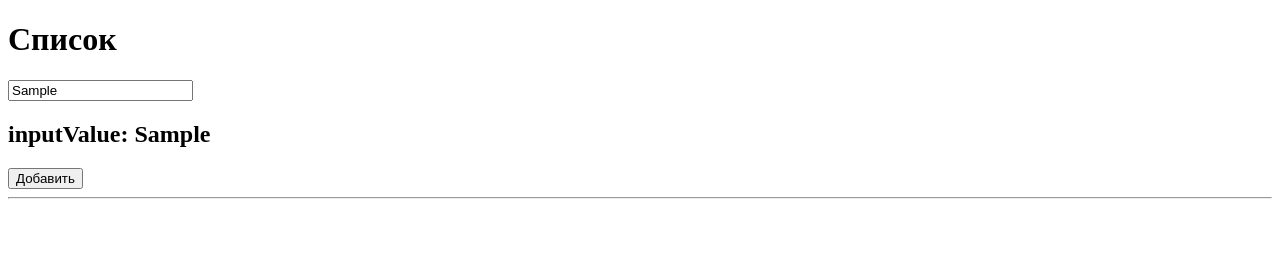
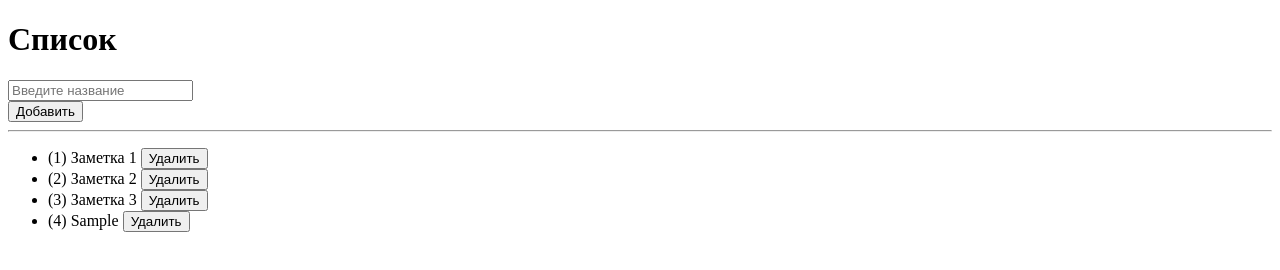
Before and after one commit to Gebezul/vueJS, a plain HTML site: page index.html in a window 1280 px wide. Both pictures are taken after typing "Sample" into the empty fields and a click on the button "Добавить". Drawn offline with nearby package versions, Linux system fonts and the light colour scheme.

Commit message:
4 june test

```diff
--- a/app.js
+++ b/app.js
@@ -3,12 +3,20 @@ const App = {
       return {
         placeholderString: 'Введите название',
         title: 'Список',
-        inputValue: ''
+        inputValue: '',
+        notes: ['Заметка 1', 'Заметка 2', 'Заметка 3']
       }
     },
     methods: {
       inputChangeHandler(event) {
         this.inputValue = event.target.value
+     },
+     addNewNote () {
+      this.notes.push(this.inputValue)
+      this.inputValue = ''
+     },
+     removeNote() {
+      this.notes.splice(index, 1)
      }
     }
   }
--- a/index.html
+++ b/index.html
@@ -16,11 +16,17 @@
             v-bind:placeholder="placeholderString"
             v-bind:value="inputValue"
             v-on:input="inputChangeHandler"
+            v-on:keypress.enter="addNewNote"
           />
         </div>
-        <h2>inputValue: {{ inputValue }}</h2>
-        <button class="btn">Добавить</button>
+        <button class="btn" v-on:click="addNewNote">Добавить</button>
         <hr />
+        <ul class="list">
+            <li class="list-item" v-for="(note, index) in notes">
+                ({{ index + 1}}) {{ note }}
+                <button class="btn danger" v-on:click="removeNote(index)">Удалить</button>
+            </li>
+        </ul>
       </div>
     </div>
 
```
